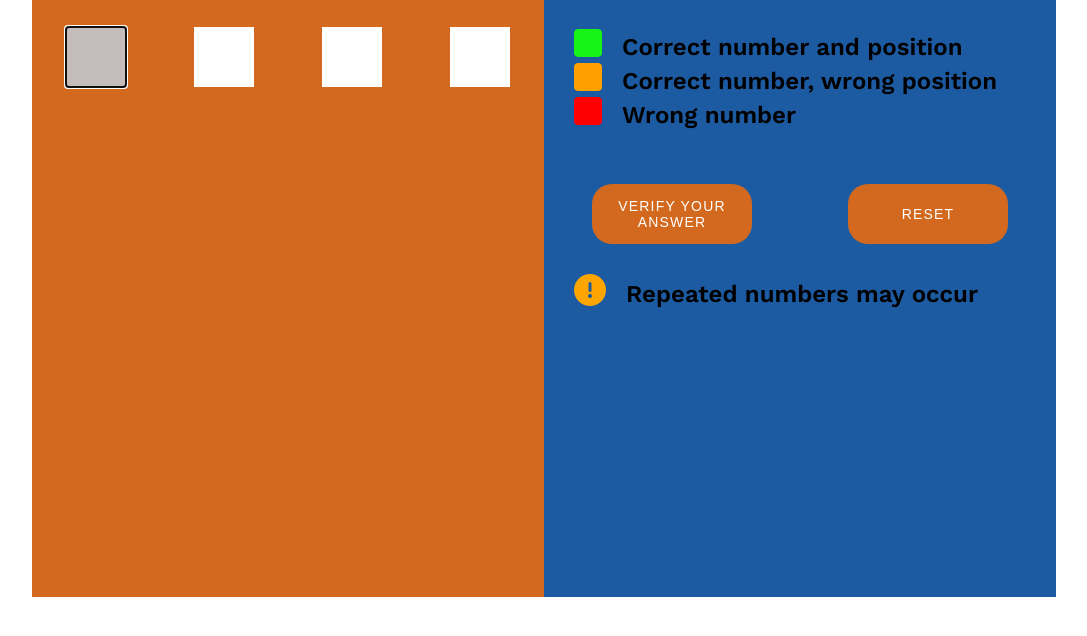
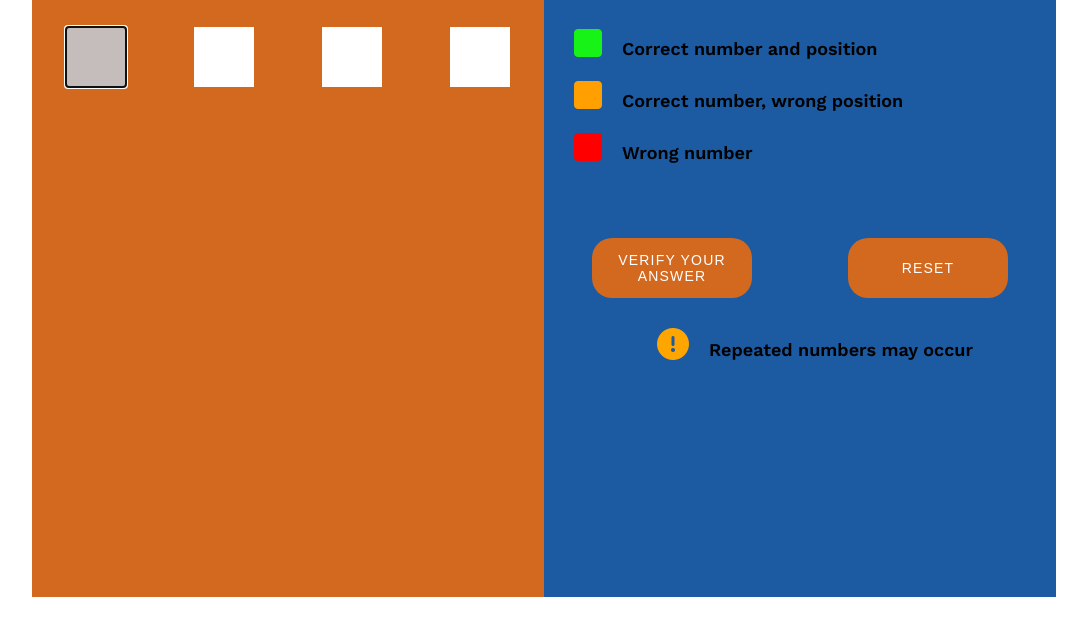
Before and after one commit to thenriq/code-institute_project2, a plain HTML site: page index.html in a window 1280 px wide. Shown: the part 114-750 px from the top of the page, without its empty margins (96-1183 px from the left). Drawn offline with nearby package versions, Linux system fonts and the light colour scheme.

Commit message:
adjust of font size and align on game-rule area

```diff
--- a/assets/css/style.css
+++ b/assets/css/style.css
@@ -103,8 +103,9 @@ input:disabled {
 }
 
 .game-rules>p {
-    font-size: x-large;
+    font-size: large;
     font-weight: bold;
+    padding-bottom: 20px;
 }
 
 .control-buttons {
@@ -141,6 +142,12 @@ input:disabled {
     text-align: left;
     padding-left: 30px;
     padding-top: 30px;
+}
+
+.alert-info>p {
+    font-size: large;
+    font-weight: bold;
+    text-align: center;
 }
 
 .fa-circle-exclamation {
--- a/index.html
+++ b/index.html
@@ -30,7 +30,9 @@
                 <button data-type="submit" class="btn btn--gray check-answer">Verify your answer</button>
                 <button data-type="reset" class="btn btn--gray">Reset</button>
             </div>
-            <h2 class="alert-info"><i class="fa-solid fa-circle-exclamation"></i>Repeated numbers may occur</h2>
+            <div class="alert-info">
+                <p><i class="fa-solid fa-circle-exclamation"></i>Repeated numbers may occur</p>
+            </div>
         </div>
     </div>
 <script src="assets/js/script.js"></script>
```
